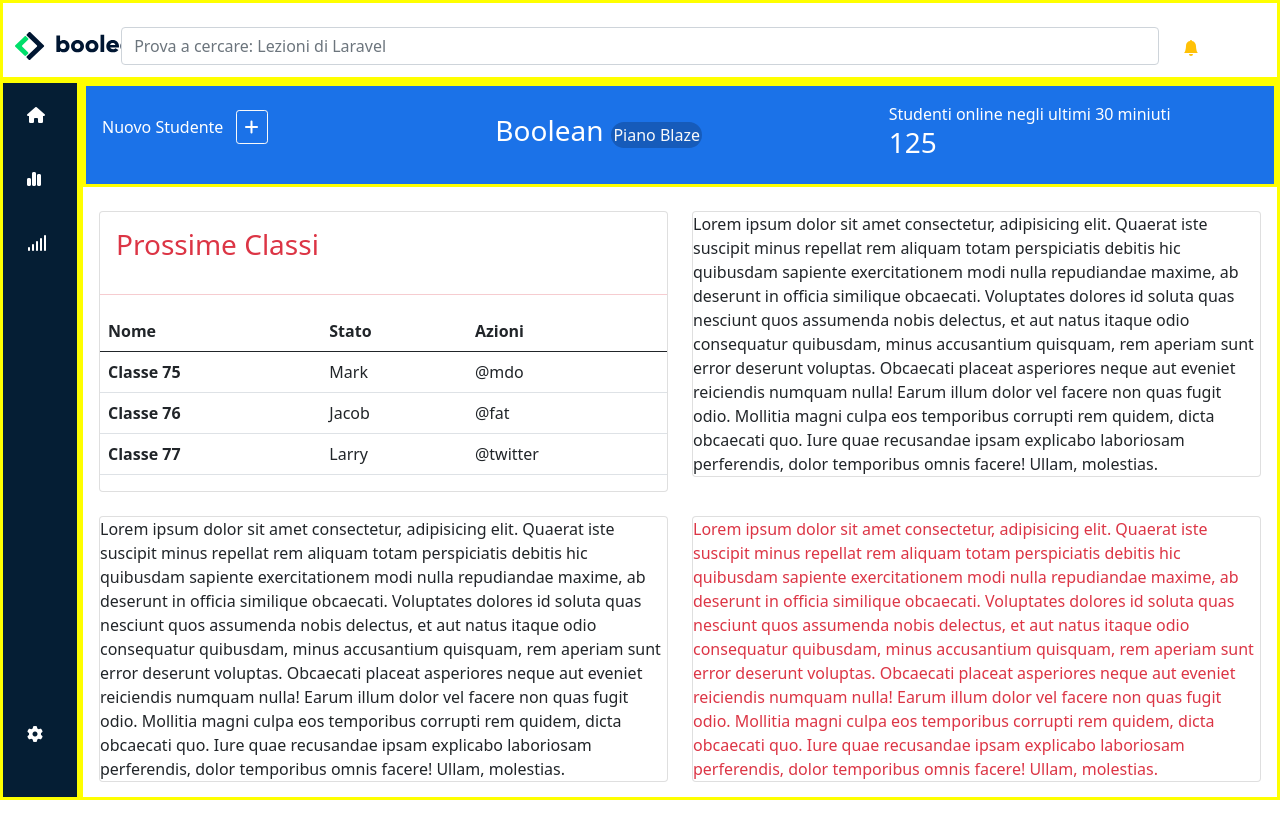
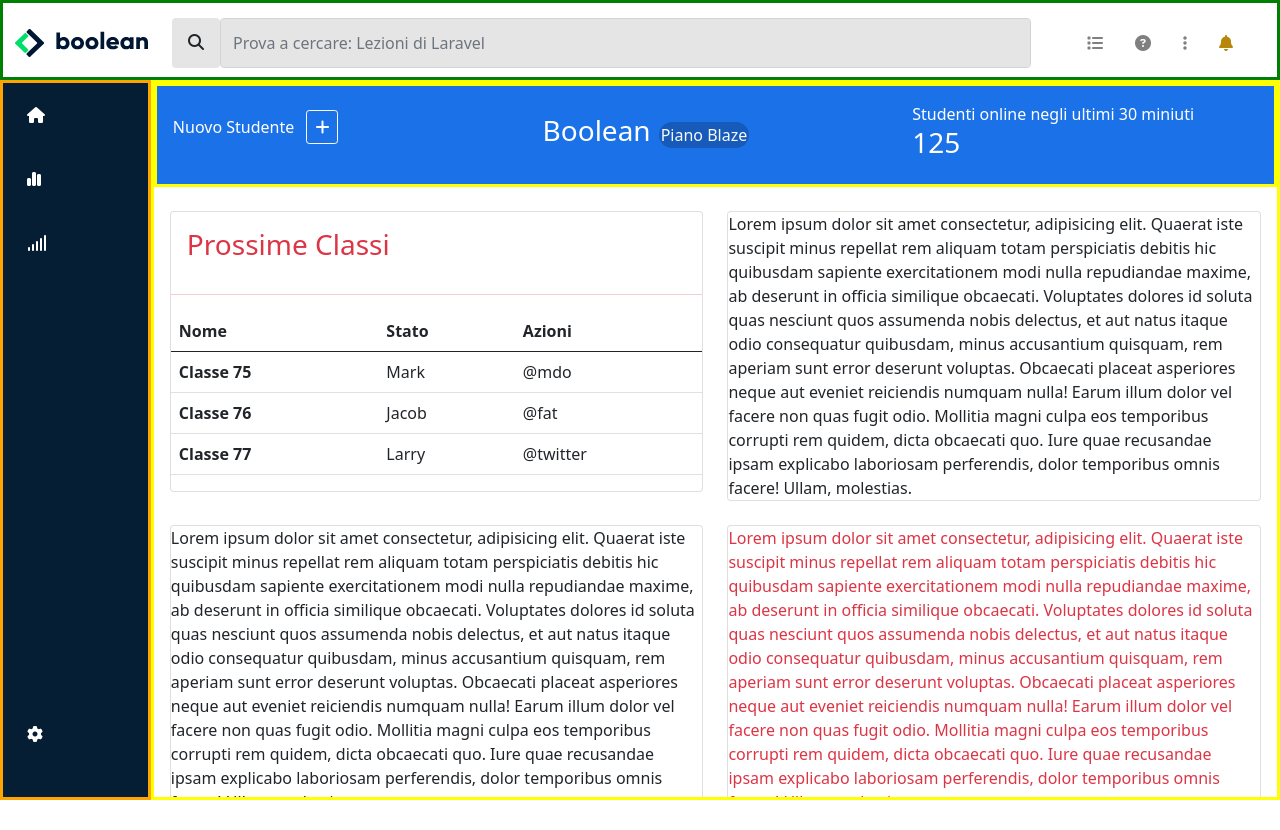
Before and after one commit to EnricoCirilli/html-css-bootstrap-dashboard, a plain HTML site: page index.html in a window 1280 px wide. Drawn offline with nearby package versions, Linux system fonts and the light colour scheme.

Commit message:
add: header completed

```diff
--- a/css/style.css
+++ b/css/style.css
@@ -4,7 +4,13 @@
 }
 .header{
     height: 80px;
-    border: solid 3px yellow;
+    border: solid 3px green;
+}
+.img{
+    max-width: 100px;
+}
+._ms-mobile-logo{
+    width: 50px;
 }
 .main{
     width: 100%;
@@ -14,7 +20,12 @@
 .side-bar-left{
    width: 80px;
    height: calc(100vh - 80px);
-   border: solid 3px yellow;
+   border: solid 3px orange;
+}
+@media screen and (min-width:992px) {
+    .side-bar-left{
+        width: 160px;
+    }
 }
 .side-bar-right{
     width: calc(100% - 80px);
@@ -45,3 +56,18 @@
     padding: 2px;
 
 }
+.fa-bell{
+    color: darkgoldenrod;
+}
+.fa-ellipsis-vertical,.fa-circle-question,.fa-list{
+    color: grey;
+}
+.form-control{
+   background-color: #E5E5E5;
+}
+.magnifying{
+    width: 50px;
+    height: 50px;
+    background-color: #E5E5E5;
+
+}
--- a/index.html
+++ b/index.html
@@ -17,20 +17,24 @@
         <!-- header -->
         <div class="container-fluid header">
             <div class="row align-items-center">
-                <div class="col col-1">
-                    <img src="img/logo.svg" alt="">
+                <div class="col-auto">
+                    <img class="_ms-mobile-log d-none d-lg-inline-block" src="img/logo.svg" alt="">
+                    <img class="_ms-mobile-logo d-lg-none" src="img/mobile-logo.png" alt="">
                 </div>
-                <div class="col col-10 mb-4">
-                    <label for="exampleDataList" class="form-label"></label>
+                <div class="col d-flex _ms-search-bar">
+                    <div class="magnifying rounded">
+                    <i class="fa-solid fa-magnifying-glass m-3"></i>
+                   </div>
                     <input class="form-control" list="datalistOptions" id="exampleDataList"
                         placeholder="Prova a cercare: Lezioni di Laravel">
                 </div>
-                <div class="col col-1 ">
-                    <svg xmlns="http://www.w3.org/2000/svg" width="16" height="16" fill="currentColor"
-                        class="bi bi-bell-fill text-warning " viewBox="0 0 16 16">
-                        <path
-                            d="M8 16a2 2 0 0 0 2-2H6a2 2 0 0 0 2 2zm.995-14.901a1 1 0 1 0-1.99 0A5.002 5.002 0 0 0 3 6c0 1.098-.5 6-2 7h14c-1.5-1-2-5.902-2-7 0-2.42-1.72-4.44-4.005-4.901z" />
-                    </svg>
+                <div class="col-auto">
+                <ul class="d-flex list-unstyled m-3">
+                    <li><a href=""><i class="fa-solid fa-list d-none d-lg-inline-block m-3"></i></a></li>
+                    <li><a href=""><i class="fa-solid fa-circle-question d-none d-lg-inline-block m-3"></i></a></li>
+                    <li><a href=""><i class="fa-solid fa-ellipsis-vertical d-none d-lg-inline-block m-3"></i></a></li>
+                    <li><a href=""><i class="fa-solid fa-bell m-3"></i></a></li>
+                </ul>
                 </div>
             </div>
         </div>
```
